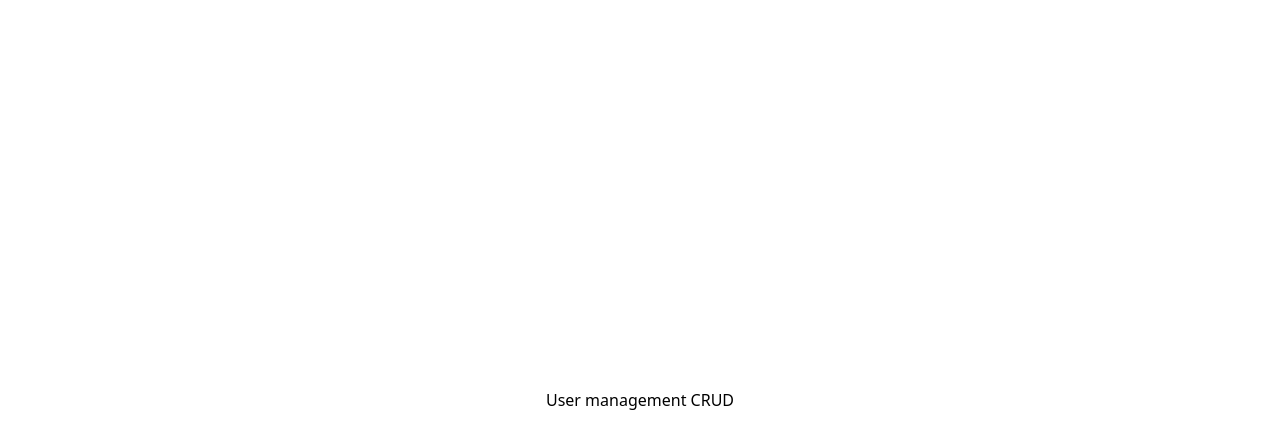
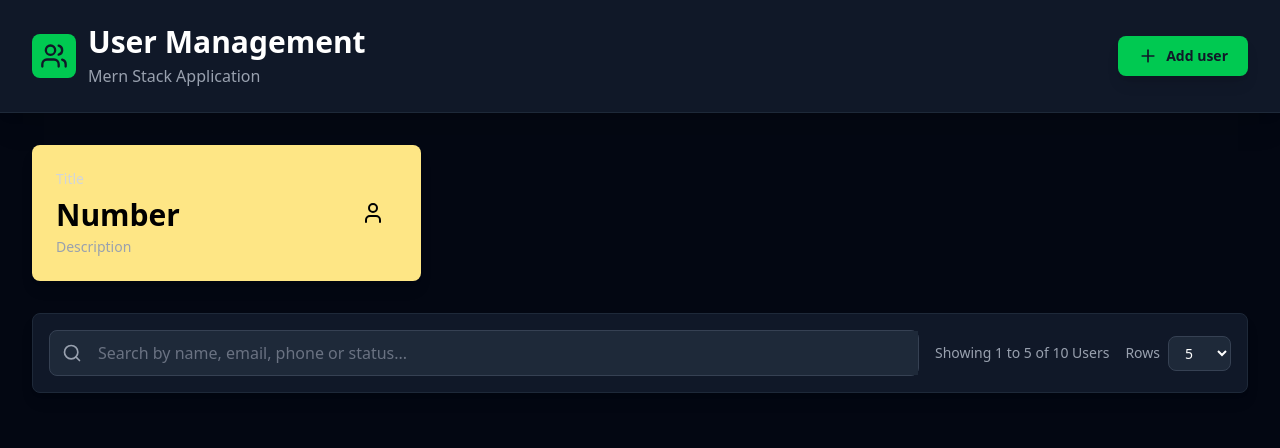
Before and after one commit to andref218/mern_user_management, a React (Vite) app in the folder client/: page / in a window 1280 px wide. Shown: the top 448 px of the page. Built offline with nearby package versions, Linux system fonts and the light colour scheme.

Commit message:
Implement dashboard UI layout with header, cards and search bar

```diff
--- a/client/package.json
+++ b/client/package.json
@@ -11,6 +11,7 @@
   },
   "dependencies": {
     "@tailwindcss/vite": "^4.1.18",
+    "lucide-react": "^0.574.0",
     "react": "^19.2.0",
     "react-dom": "^19.2.0",
     "tailwindcss": "^4.1.18"
--- a/client/src/App.jsx
+++ b/client/src/App.jsx
@@ -1,7 +1,39 @@
+import { Plus, Users } from "lucide-react";
+import StatsCard from "./components/StatsCard";
+import SearchBar from "./components/SearchBar";
+
 function App() {
   return (
-    <div className="flex justify-center items-center h-screen">
-      User management CRUD
+    <div className="min-h-screen bg-gray-950">
+      <div className="bg-gray-900 shadow-xl border-b border-gray-800 ">
+        <div className="max-w-7xl mx-auto px-4 sm:px-6 lg:px-8 py-6 flex justify-between items-center">
+          <div className="flex items-center gap-3">
+            <div className="p-2 bg-green-500 rounded-lg">
+              <Users size={28} className="text-gray-900" />
+            </div>
+            <div>
+              <h1 className="text-3xl font-bold text-white">User Management</h1>
+              <p className="text-gray-400 mt-1">Mern Stack Application</p>
+            </div>
+          </div>
+          <button
+            className="flex items-center gap-2 bg-green-500 text-gray-900 px-5 py-2.5 rounded-lg
+          hover:bg-green-400 transition-colors shadow-lg font-semibold"
+          >
+            <Plus size={20} />
+            <span className="text-sm">Add user</span>
+          </button>
+        </div>
+      </div>
+      {/* Main */}
+      <main className="max-w-7xl mx-auto px-4 sm:px-6 lg:px-8 py-8">
+        {/*Stats */}
+        <div className="grid grid-cols-1 md:grid-cols-3 gap-6 mb-8">
+          <StatsCard />
+        </div>
+        {/* Search */}
+        <SearchBar />
+      </main>
     </div>
   );
 }
--- /dev/null
+++ b/client/src/components/SearchBar.jsx
@@ -0,0 +1,47 @@
+import { Search } from "lucide-react";
+import React from "react";
+
+const SearchBar = () => {
+  return (
+    <div
+      className="bg-gray-900 rounded-lg shadow-lg p-4 border border-gray-800 flex
+  flex-col md:flex-row md:items-center md:justify-between gap-4"
+    >
+      {/*Search Input*/}
+      <div
+        className="flex items-center gap-2 w-full bg-gray-800 rounded-lg
+        border border-gray-700 focus-within:ring-2 focus-within:ring-green-500
+      focus-within:border-green-500"
+      >
+        <Search size={20} className="text-gray-400 pointer-events-none ml-3" />
+
+        <input
+          className="flex-1 text-white pl-2 py-2.5 bg-gray-800
+        placeholder-gray-500 outline-none border-none px-3 truncate"
+          placeholder="Search by name, email, phone or status..."
+        />
+      </div>
+      {/*Rows per page & info */}
+      <div className="flex items-center gap-4">
+        <span className="text-sm text-gray-400 whitespace-nowrap">
+          Showing 1 to 5 of 10 Users
+        </span>
+        <div className="flex items-center gap-2">
+          <label className="text-sm text-gray-400">Rows</label>
+          <select
+            className="px-3 py-1.5 bg-gray-800 border border-gray-700
+          text-white rounded-lg focus:ring-2 focus:ring-green-500
+          focus:border-green-500 outline-none text-sm"
+          >
+            <option>5</option>
+            <option>10</option>
+            <option>25</option>
+            <option>50</option>
+          </select>
+        </div>
+      </div>
+    </div>
+  );
+};
+
+export default SearchBar;
--- /dev/null
+++ b/client/src/components/StatsCard.jsx
@@ -0,0 +1,24 @@
+import { User } from "lucide-react";
+
+const StatsCard = () => {
+  return (
+    <div
+      className={`rounded-lg shadow-lg p-6 border-gray-800 transform hover:scale-105
+        transition-all bg-amber-200`}
+    >
+      <div className="flex justify-between">
+        <div>
+          <p className="text-gray-300 text-sm font-medium">Title</p>
+          <p className="text-3xl font-bold mt-2">Number</p>
+          <p className="text-gray-400 text-sm mt-1">Description</p>
+        </div>
+        {/* Icon*/}
+        <div className={`p-3 rounded-lg flex items-center justify-center`}>
+          <User />
+        </div>
+      </div>
+    </div>
+  );
+};
+
+export default StatsCard;
```
Also changed, not shown: 1 other file (tests, documents, lock files or other folders).
